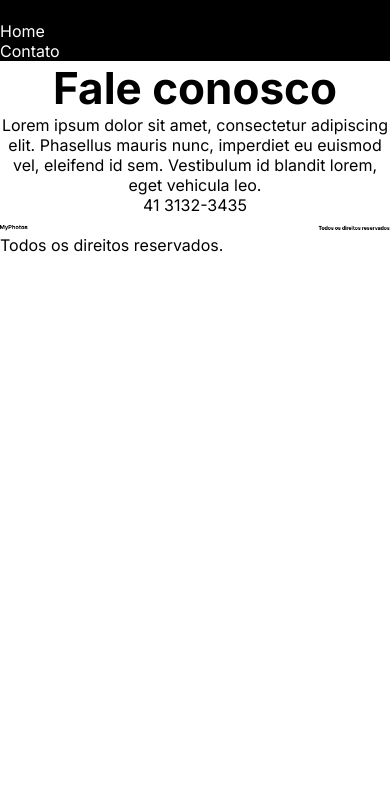
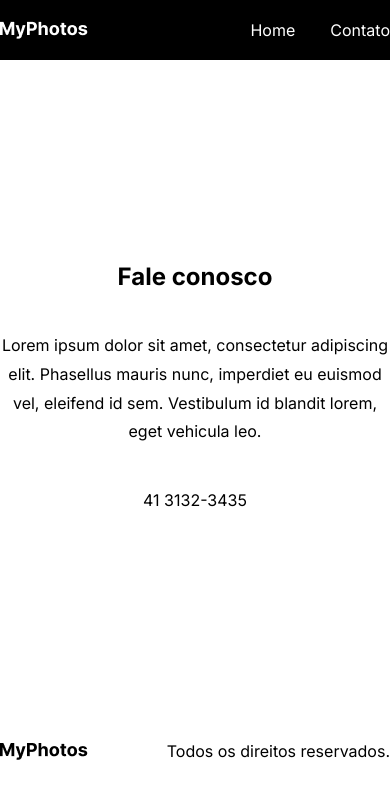
Before and after one commit to MaikonCordeiro/site-de-fotos, a plain HTML site: page contato.html in a window 390 px wide. Drawn offline with Linux system fonts and the light colour scheme; a web font is replaced by a local one.

Commit message:
Aplicando a organizando em pastas  / Responsivo / JavaScript aplicado.

```diff
--- a/contato.html
+++ b/contato.html
@@ -8,14 +8,16 @@
     <link rel="preconnect" href="https://fonts.gstatic.com" crossorigin>
     <link href="https://fonts.googleapis.com/css2?family=Anta&family=Inter:wght@100..900&display=swap" rel="stylesheet">
     <link rel="stylesheet" href="/styles/index.css">
+    <link rel="stylesheet" href="/styles/pages/pages/contato/index.css">
     <title>My Photos - Contato</title>
 
 </head>
 
 <body>
-    <header class="background-black">
+    <header class="header background-black">
         <div class="conteiner">
-            <img src="./assets/LogoMyPhotos.png" alt="Logo My Photos Branca">
+            <div class="flex">
+                <img src="./assets/MyPhotos (2).png" alt="Logo My Photos Branca">
                 <nav>
                     <ul>
                         <li>
@@ -28,10 +30,13 @@
                 </nav>
             </div>
 
+        </div>
+
     </header>
     <main>
-        <section>
-            <div class="conteiner">
+        <section class="contactSection">
+            <div class="conteiner xs">
+                <div class="flex">
                     <h1 class="title center">Fale conosco</h1>
                     <p class="text center">Lorem ipsum dolor sit amet, consectetur adipiscing elit.
                         Phasellus mauris nunc, imperdiet eu euismod vel, eleifend id sem.
@@ -39,13 +44,18 @@
                     <p class="text center">41 3132-3435</p>
                 </div>
 
+            </div>
+
         </section>
     </main>
 
-    <footer class="background-white">
+    <footer class="footer background-white">
         <div class="conteiner">
-            <img src="./assets/Footer.png" alt="minha logo" />
+            <div class="flex">
+                <img src="./assets/MyPhotoslogo.png" alt="minha logo" />
                 <p class="text bold">Todos os direitos reservados.</p>
+            </div>
+
         </div>
     </footer>
 </body>
--- a/styles/conteiner.css
+++ b/styles/conteiner.css
@@ -9,3 +9,7 @@
     max-width: 1040px;
 
 }
+
+.conteiner.xs{
+    max-width: 900px;
+}
--- /dev/null
+++ b/styles/footer.css
@@ -0,0 +1,11 @@
+.footer{
+    padding:20px 0;
+}
+
+.footer .flex{
+    display: flex;
+    align-items: center;
+    justify-content: space-between;
+    flex-wrap: wrap;
+    gap: 30px;
+}
--- /dev/null
+++ b/styles/header.css
@@ -0,0 +1,19 @@
+.header{
+    padding: 20px 0;
+}
+
+.header .flex{
+    display: flex;
+    align-items: center;
+    justify-content: space-between;
+    flex-wrap: wrap;
+    gap: 30px;
+}
+
+.header ul{
+    display: flex;
+    align-items: center;
+    gap:35px;
+    flex-wrap: wrap;
+
+}
--- a/styles/index.css
+++ b/styles/index.css
@@ -3,8 +3,17 @@
 @import "./typografia.css";
 @import "./background.css";
 @import "./conteiner.css";
+@import "./header.css";
+@import "./footer.css";
+
+
+
 
 
 body{
     font-family: var(--font-primary);
 }
+
+section{
+    align-items: center;
+}
--- /dev/null
+++ b/styles/pages/pages/aboutSection.css
@@ -0,0 +1,23 @@
+.aboutSection {
+    padding: 75px 0;
+}
+
+.aboutSection .flex {
+    display: flex;
+    align-items: flex-start;
+    justify-content: space-between;
+    gap: 110px;
+}
+
+@media (max-width: 650px) {
+    .aboutSection .flex {
+        gap: 40px;
+        flex-direction: column;
+    }
+}
+
+/* o que acontece acima é que quando a gente diminui bastante o conteúdo ocorre um grande espaçamento do
+paragrafo com o título e tabém não fica visualmente bom para ler. Então para corrigir definimos uma ponto
+de quebra que ali está mostrando quando chegar a 650px o título passa a subir em cima do paragráfo e diminuindo
+gradativamente. Acontecendo assim a responsividade de forma mais eficiente.
+ */
--- /dev/null
+++ b/styles/pages/pages/contato/contactSection.css
@@ -0,0 +1,13 @@
+.contactSection{
+    display: flex;
+    align-items: center;
+    justify-content: center;
+    min-height: calc(100vh - 187px);
+}
+
+.contactSection .flex{
+    display: flex;
+    flex-direction: column;
+    gap:40px;
+
+}
--- /dev/null
+++ b/styles/pages/pages/contato/index.css
@@ -0,0 +1 @@
+@import "./contactSection.css";
--- /dev/null
+++ b/styles/pages/pages/galerySection.css
@@ -0,0 +1,26 @@
+.galerySection{
+    padding: 75px 0;
+}
+
+.galerySection h2{
+    margin-bottom: 40px;
+}
+
+/* O CSS tem um recurso para lidar com repetições que é a função REPEAT, usa dois parâmetros.
+Primeiro a qtd e depois oq. */
+
+.galerySection ul{
+    display: grid;
+    grid-template-columns: repeat(3, 1fr);
+    gap: 30px 40px;
+
+
+}
+
+@media (max-width: 650px){
+    .galerySection ul{
+        grid-template-columns: repeat(2, 1fr);
+        gap: 20px;
+
+    }
+}
--- /dev/null
+++ b/styles/pages/pages/index.css
@@ -0,0 +1,3 @@
+@import "./aboutSection.css";
+@import "./galerySection.css";
+@import "./sliderSection.css";
--- /dev/null
+++ b/styles/pages/pages/sliderSection.css
@@ -0,0 +1,7 @@
+.sliderSection li img{
+    width: 100%;
+
+    max-height: 680px ;
+    object-fit: cover ;
+
+}
--- a/styles/typografia.css
+++ b/styles/typografia.css
@@ -1,8 +1,10 @@
 .title{
-    font-size: 2.75rem;
+    font-size: clamp(1.8, 5vw, 2.75rem);
     font-weight: 700px;
     color: var(--color-black);
 }
+
+/* clamp:(valorMínimo, Referencia, valorMáximo)  */
 
 .title.center{
     text-align: center;
@@ -11,6 +13,7 @@
 .text{
     font-size: 1rem;
     font-weight: 400px;
+    line-height: 1.8;
     color: var(--color-black);
 
 }
```
Also changed, not shown: index.html (+43 -12 lines), assets/MyPhotos (2).png (added), assets/MyPhotoslogo.png (added). Lines whose indentation alone changed are shown as unchanged.
